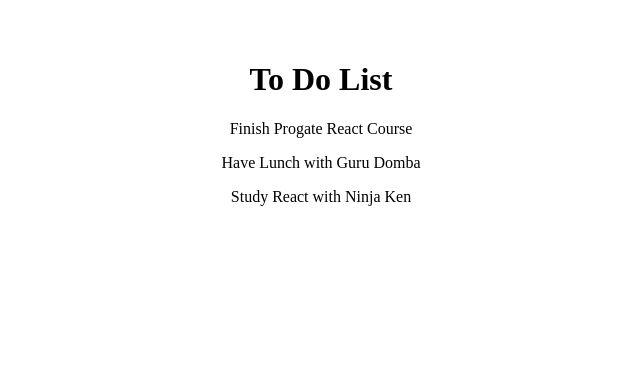
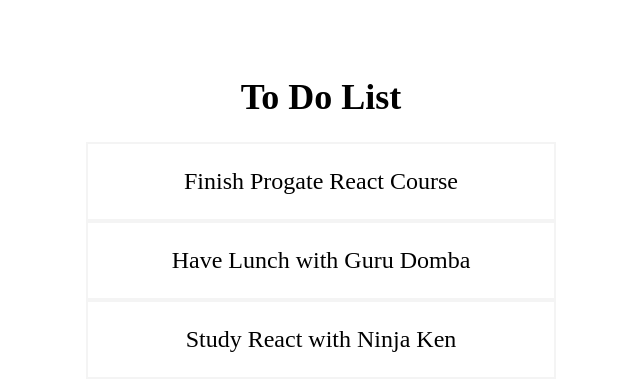
Before and after one commit to MRickyAlendra/ToDoList, a React (Vite) app: page / in a window 1280 px wide. Shown: the top 390 px of the page, without its empty margins (319-959 px from the left). Built offline with nearby package versions, Linux system fonts and the light colour scheme.

Commit message:
Add CSS to Components

```diff
--- a/src/App.jsx
+++ b/src/App.jsx
@@ -26,13 +26,22 @@
   console.log(todos)
   return (
     <>
-      <div>
-      <h1>To Do List</h1>
-
+      <div style={styles.container}>
+      <h1 style={styles.title}>To Do List</h1>
       <Todos todos={todos}/>
       </div>
     </>
   )
 }
 
+const styles = {
+  container: {
+    textAlign: 'center',
+    padding: '12px',
+  },
+  title: {
+    fontSize: '36px',
+  },
+}
+
 export default App
--- a/src/components/TodoItem.jsx
+++ b/src/components/TodoItem.jsx
@@ -1,7 +1,18 @@
 import React from 'react'
 
 const TodoItem = ({ todo }) => {
-  return <p>{todo.title}</p>
+  return (
+  <div style={style.todoItem}>
+      <p>{todo.title}</p>
+  </div>
+  )
+}
+
+const style = {
+    todoItem: {
+        border: '2px solid #f4f4f4',
+        fontSize: '24px',
+    },
 }
 
 export default TodoItem
--- a/src/components/Todos.jsx
+++ b/src/components/Todos.jsx
@@ -3,7 +3,7 @@
 
 const Todos = ({todos}) => {
   return (
-    <div>
+    <div style={style.container}>
       {todos.map((todo) => {
         return <TodoItem key={todo.id} todo={todo}/>
       })}
@@ -11,4 +11,11 @@
   )
 }
 
+const style = {
+   container: {
+    width: '40%',
+    margin: '0 auto',
+    },
+}
+
 export default Todos
```
